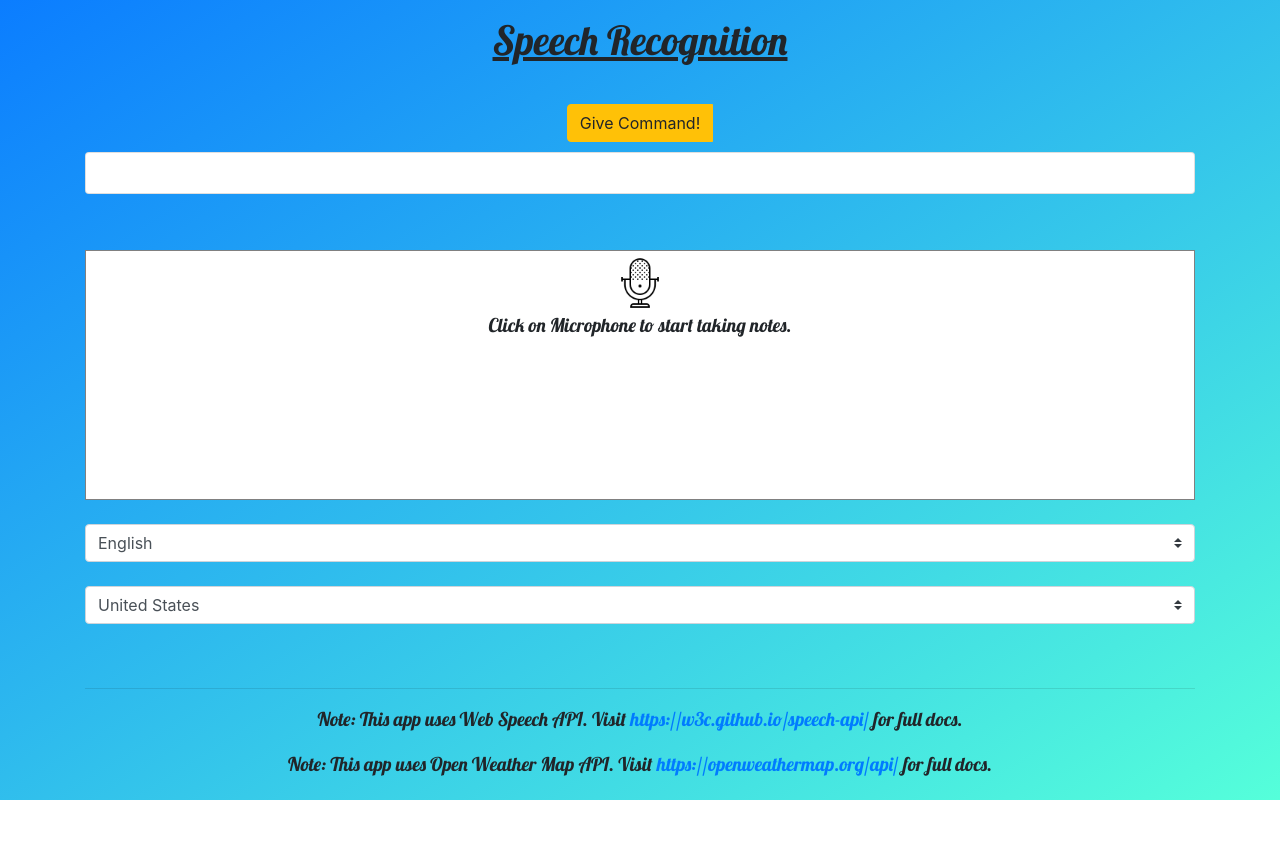
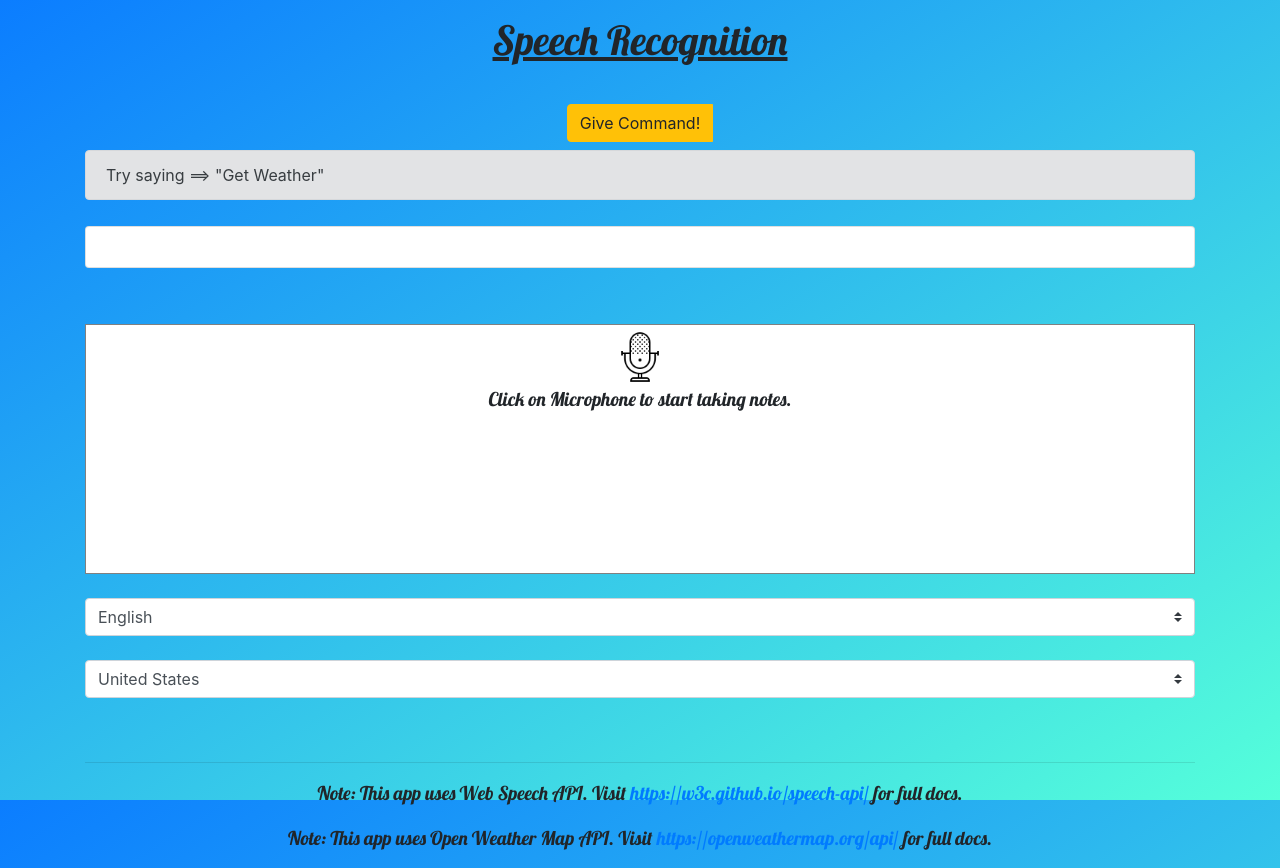
Before and after one commit to hmjatt/hmjatt.github.io, a plain HTML site: page widgets/native_speech_recognition/index.html in a window 1280 px wide. Before the commit the page ends 800 px from the top, so only its background shows below. Drawn offline with nearby package versions, Linux system fonts and the light colour scheme.

Commit message:
added command info
added info on give command, and little fixes

```diff
--- a/widgets/native_speech_recognition/index.html
+++ b/widgets/native_speech_recognition/index.html
@@ -22,32 +22,25 @@
     <div class="d-flex justify-content-center">
       <div class="btn-group" role="group" aria-label="Button group with nested dropdown">
         <button type="button" id="btnGiveCommand" class="btn btn-warning">Give Command!</button>
-        <button type="button" class="btn btn-dark" id="getweather">Get Weather</button>
-
-        <!-- <div class="btn-group" role="group">
-          <button id="btnGroupDrop1" type="button" class="btn btn-secondary dropdown-toggle" data-toggle="dropdown" aria-haspopup="true" aria-expanded="false">
-            Dropdown
-          </button>
-          <div class="dropdown-menu" aria-labelledby="btnGroupDrop1">
-            <a class="dropdown-item" href="#">Dropdown link</a>
-            <a class="dropdown-item" href="#">Dropdown link</a>
-          </div>
-        </div> -->
+        <button type="button" class="btn btn-dark ml-1" id="getweather">Get Weather</button>
       </div>
     </div>
+
+    <!-- Info box-->
+    <div class="alert alert-secondary mt-2" role="alert">
+      Try saying ==> "Get Weather"
+    </div>
+
     <!-- ////////////////      COMMAND APP     ///////////// -->
-    <!-- <div class="container">
-      <button type="button" id="btnGiveCommand" class="btn btn-warning">Give Command!</button>
-      <!--                    get weather button
-      <button type="button" class="btn btn-dark mr-4" id="getweather">Get Weather</button>
-    </div> -->
 
 
 
     <div id="msg-card">
       <div class="card">
         <div class="card-body">
+
             <span id="message"></span>
+
         </div>
       </div>
     </div>
@@ -168,6 +161,10 @@
           });
 
         }
+        // fxn that shows get Weather button when command is detected
+
+      // } else if(command.toLowerCase() !== 'get weather') {
+      //   message.textContent = 'Try saying ==> "Get Weather".';
       }
 
     }
@@ -188,6 +185,7 @@
 
     });
     // get weather scrpit ends
+
     //    ===============    voice command  ===============
 
     //---------------------------------------------------------------------------------------------------
```
Lines whose indentation alone changed are shown as unchanged.
